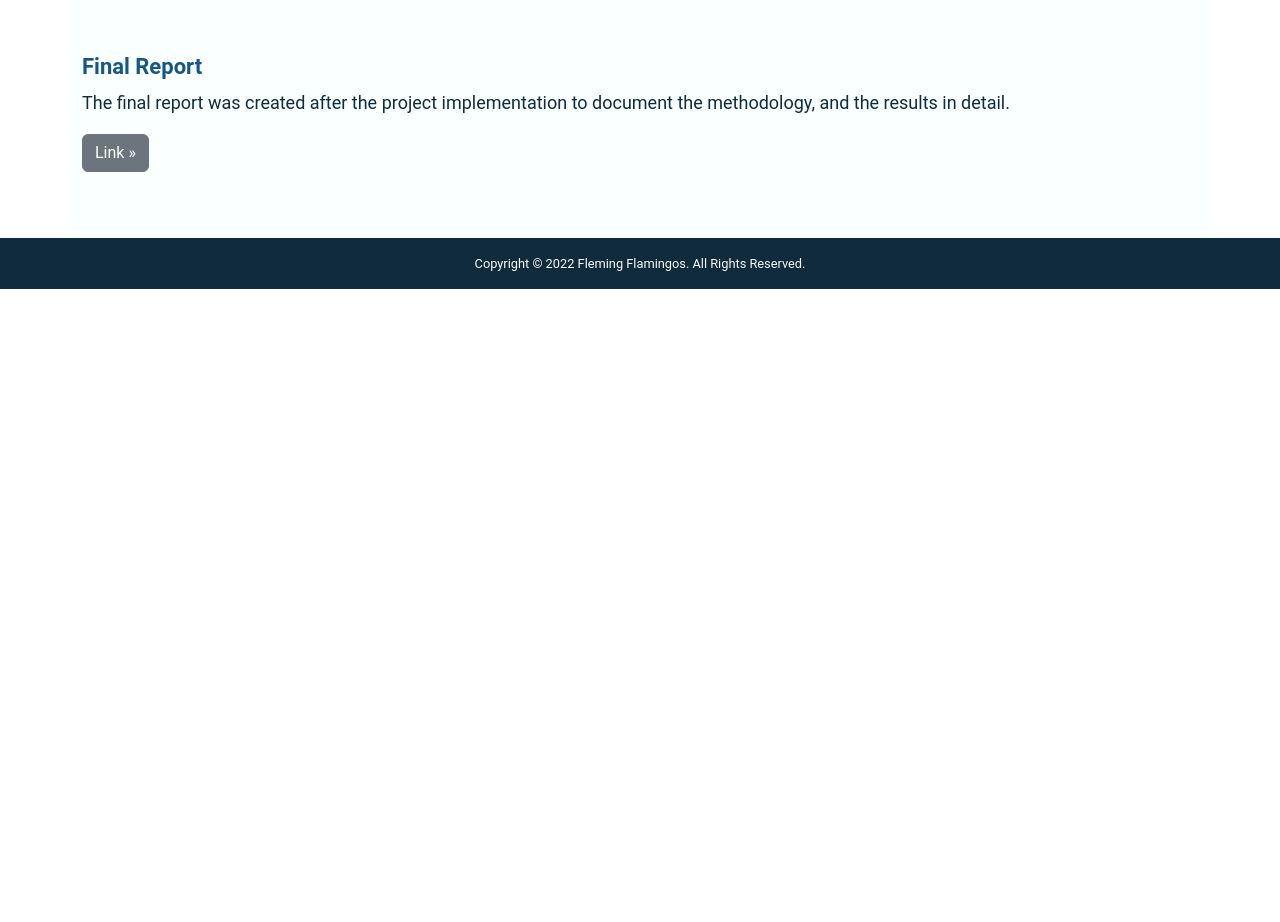
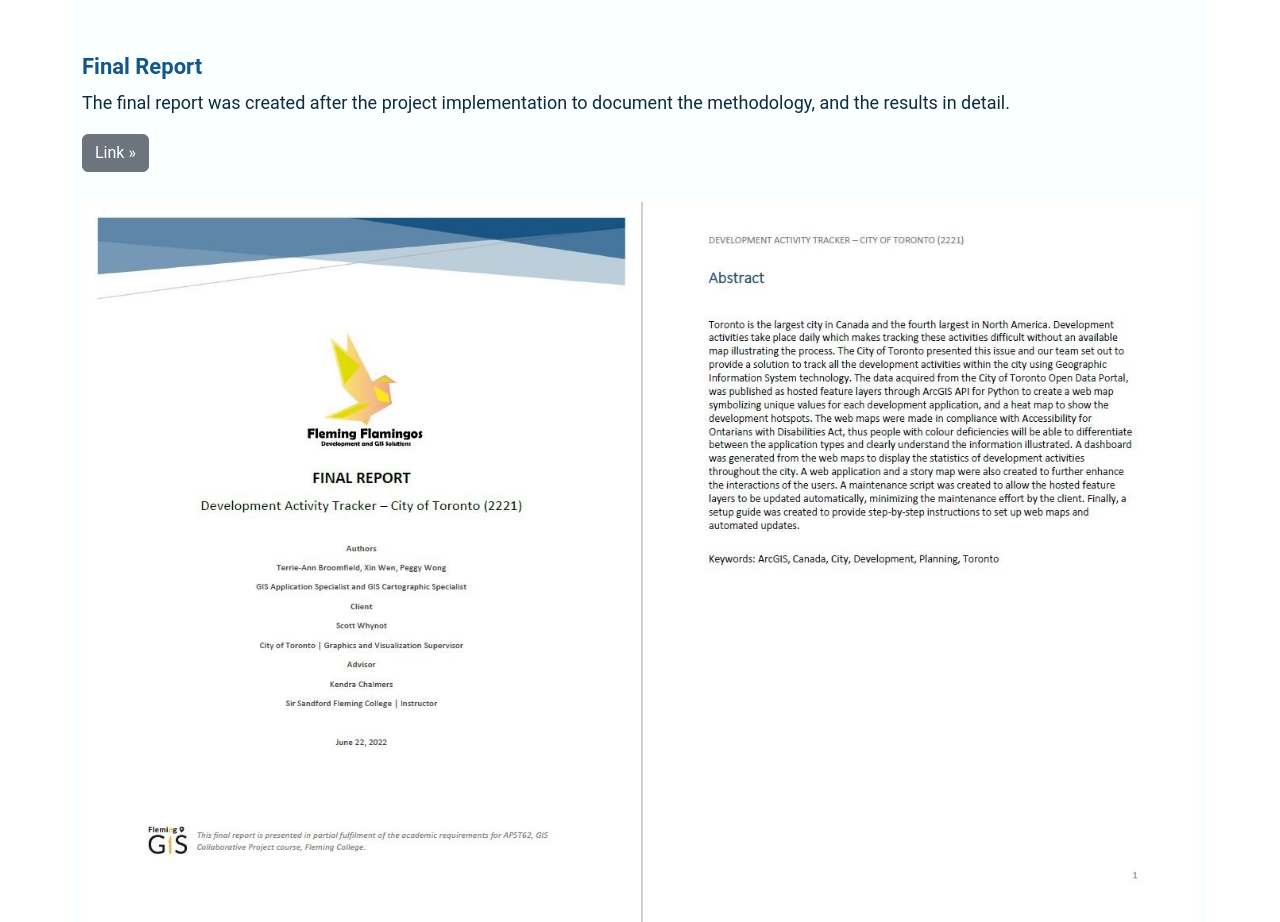
Before and after one commit to flemingflamingos/development-activity-tracker, a plain HTML site: page results.html in a window 1280 px wide. Shown: the part 10398-11320 px from the top of the page. Before the commit the page ends 10687 px from the top, so only its background shows below. Drawn offline with nearby package versions, Linux system fonts and the light colour scheme.

Commit message:
Update results.html

```diff
--- a/results.html
+++ b/results.html
@@ -184,6 +184,7 @@
         <p>
           <a class="btn btn-secondary" href="final-report.pdf" target="_blank" role="button">Link &raquo;</a>
         </p>
+        <img class="main-img" src="img/final-report.jpg" alt="final-report">
       </section>
     </main>
     <!-- Footer -->
```
